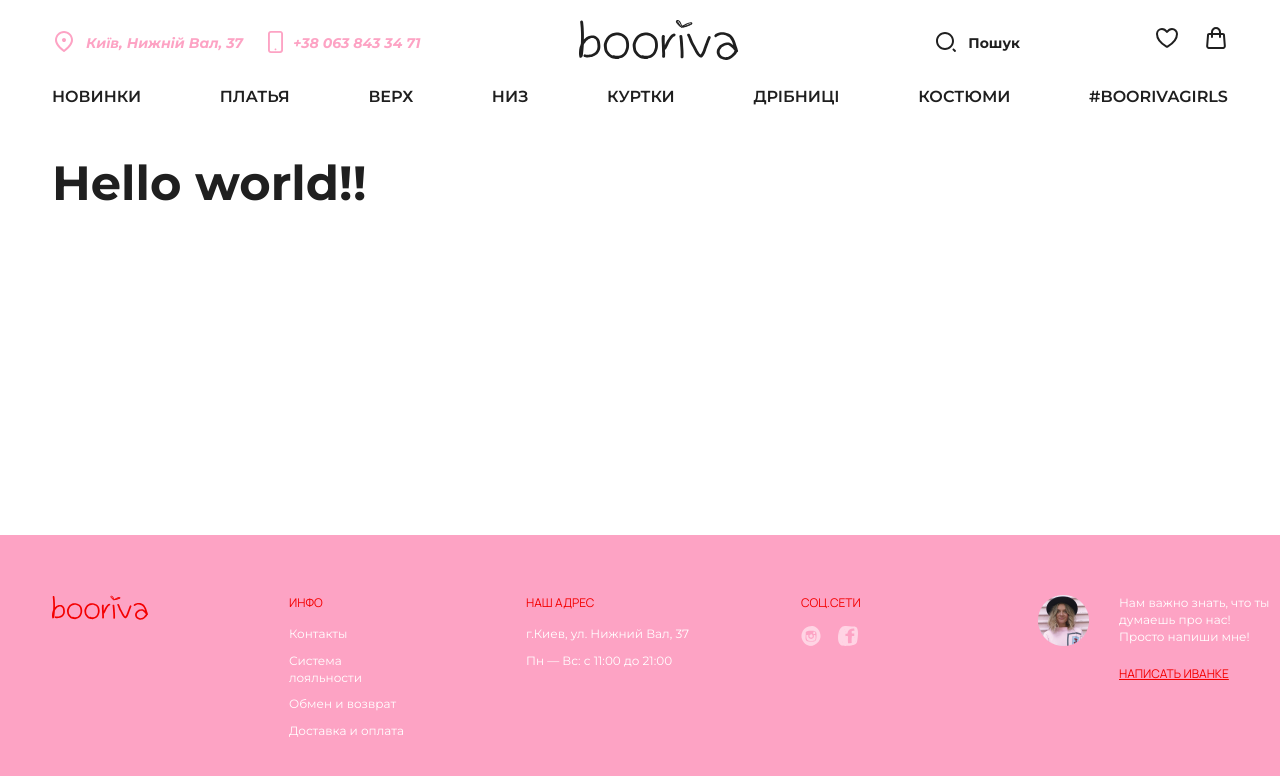
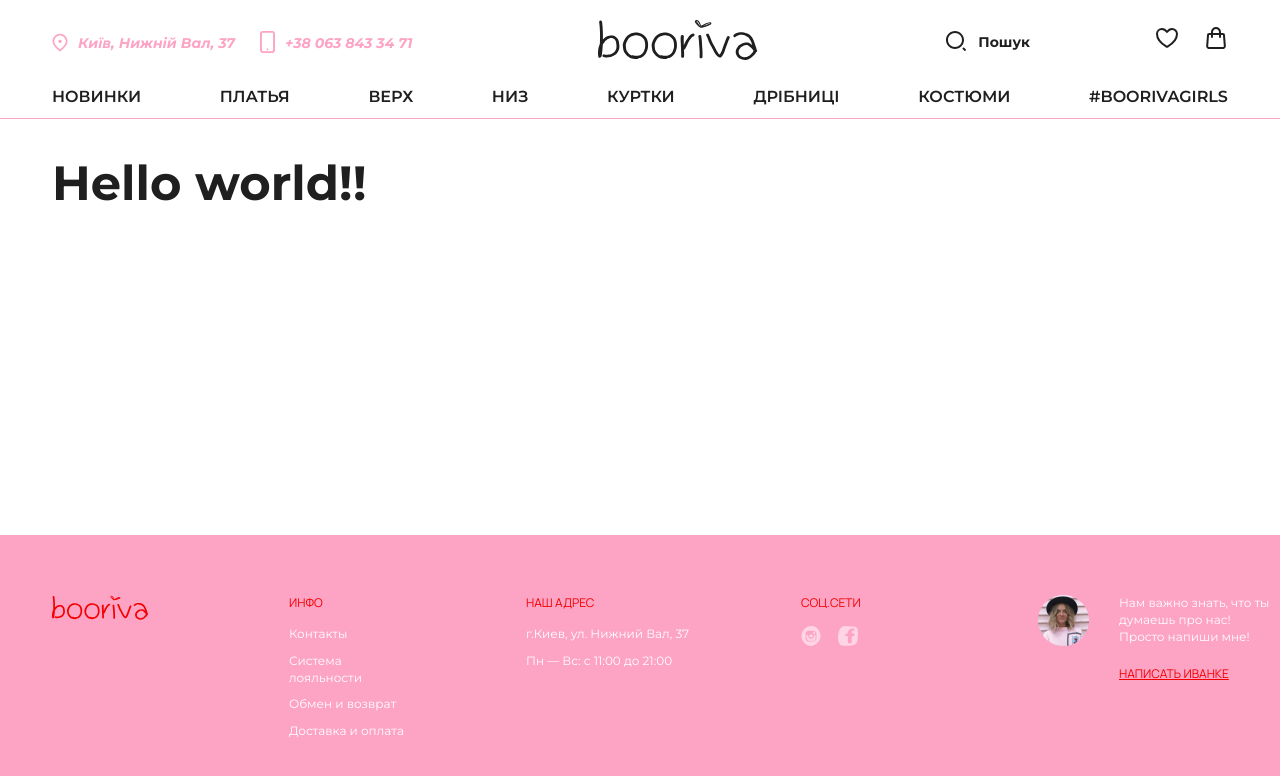
Before and after one commit to SergSvet87/booriva, a React (Vite) app: page / in a window 1280 px wide. Shown: the top 776 px of the page. Built offline with nearby package versions, Linux system fonts and the light colour scheme.

Commit message:
add media header

```diff
--- a/src/modules/Header.jsx
+++ b/src/modules/Header.jsx
@@ -4,12 +4,12 @@ export const Header = () => {
       <div className="container header__container">
         <div className="header__top">
           <div className="header__info-left">
-            <ul className="header__info-list-items">
-              <li className="header__info-list-item">
+            <ul className="header__info-list-items header__info-list-items-left">
+              <li className="header__info-list-item header__info-list-item-location">
                 <img
                   className="header__info-image"
                   src="public/images/location-icon.svg"
-                  alt=""
+                  alt="location-icon"
                 ></img>
                 <p>Київ, Нижній Вал, 37</p>
               </li>
@@ -17,7 +17,7 @@ export const Header = () => {
                 <img
                   className="header__info-image"
                   src="public/images/phone-icon.svg"
-                  alt=""
+                  alt="phone-icon"
                 ></img>
                 <p>+38 063 843 34 71</p>
               </li>
@@ -34,7 +34,7 @@ export const Header = () => {
           </div>
 
           <div className="header__info-right">
-            <ul className="header__info-list-items">
+            <ul className="header__info-list-items header__info-list-items-right">
               <li className="header__info-list-item header__info-list-item-search">
                 <a href="#!">
                   <svg
@@ -54,9 +54,10 @@ export const Header = () => {
                 </a>
                 <p>Пошук</p>
               </li>
-              <li className="header__info-list-item">
+              <li className="header__info-list-item header__info-list-item-favorite">
                 <a href="#!">
-                  <svg className="header__info-svg"
+                  <svg
+                    className="header__info-svg"
                     width="24"
                     height="24"
                     viewBox="0 0 24 24"
@@ -73,9 +74,10 @@ export const Header = () => {
                   </svg>
                 </a>
               </li>
-              <li className="header__info-list-item">
+              <li className="header__info-list-item header__info-list-item-bag">
                 <a href="#!">
-                  <svg className="header__info-svg"
+                  <svg
+                    className="header__info-svg"
                     width="24"
                     height="24"
                     viewBox="0 0 24 24"
--- a/src/scss/components/_header.scss
+++ b/src/scss/components/_header.scss
@@ -7,19 +7,16 @@
   left: 0;
   right: 0;
   z-index: 50;
+  border-bottom: 1px solid $accent-pink;
   &__top {
     display: flex;
     justify-content: space-between;
     align-items: center;
     margin-bottom: 26px;
   }
-  &__info-left {
-    padding-right: 135px;
-  }
   &__info-list-items {
     display: flex;
-    align-items: center;
-    gap: 25px;
+    column-gap: 25px;
     p {
       display: inline-block;
       font-style: italic;
@@ -46,7 +43,7 @@
   }
 
   &__info-list-item-search {
-    padding-right: 110px;
+    padding-right: 100px;
     svg {
       display: inline-block;
       vertical-align: middle;
@@ -59,11 +56,13 @@
       padding-left: 10px;
     }
   }
+  &__menu {
+    padding-bottom: 10px;
+  }
   &__menu-list-items {
     display: flex;
     justify-content: space-between;
     align-items: center;
-    gap: 72px;
   }
   &__info-svg {
     display: inline-block;
@@ -86,21 +85,44 @@
   }
 
   @include laptop {
-    top: 40px;
+    &__info-left {
+      padding: 0;
+    }
+    &__info-list-items-left {
+      flex-direction: column;
+      row-gap: 4px;
+    }
+    &__info-list-items-right {
+      column-gap: 50px;
+    }
+    &__info-list-item-search {
+      padding-right: 0;
+    }
   }
 
   @include tablet {
-    top: 32px;
   }
 
   @include mobile {
-    top: 22px;
-  }
-
-  &__logo {
-    width: 331px;
-    @include tablet {
-      width: 200px;
+    &__info-list-item-location {
+      display: none;
+    }
+    &__logo {
+      order: -1;
+    }
+    &__info-list-item-search {
+      p {
+        display: none;
+      }
+    }
+    &__info-list-item-favorite {
+      display: none;
+    }
+    &__info-list-item-bag {
+      display: none;
+    }
+    &__bottom {
+      display: none;
     }
   }
 }
```
Also changed, not shown: public/images/location-icon.svg.
